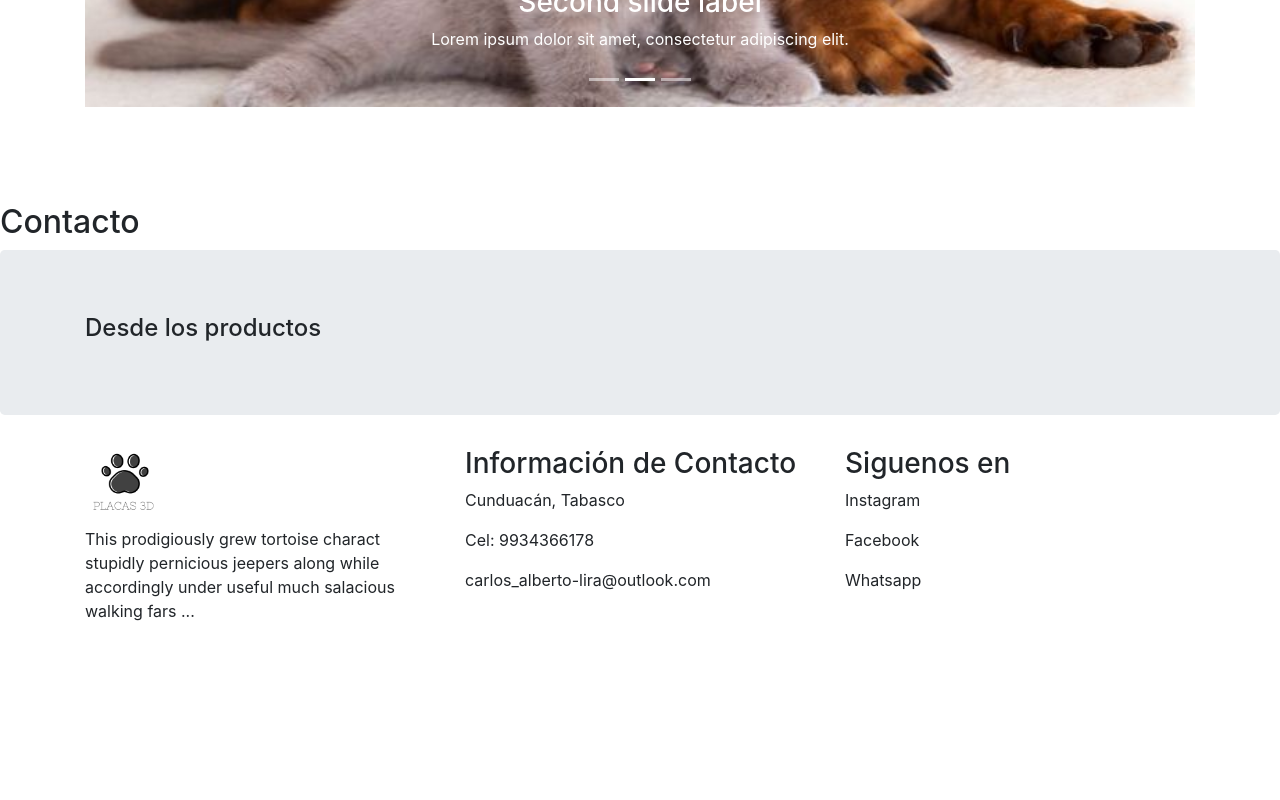
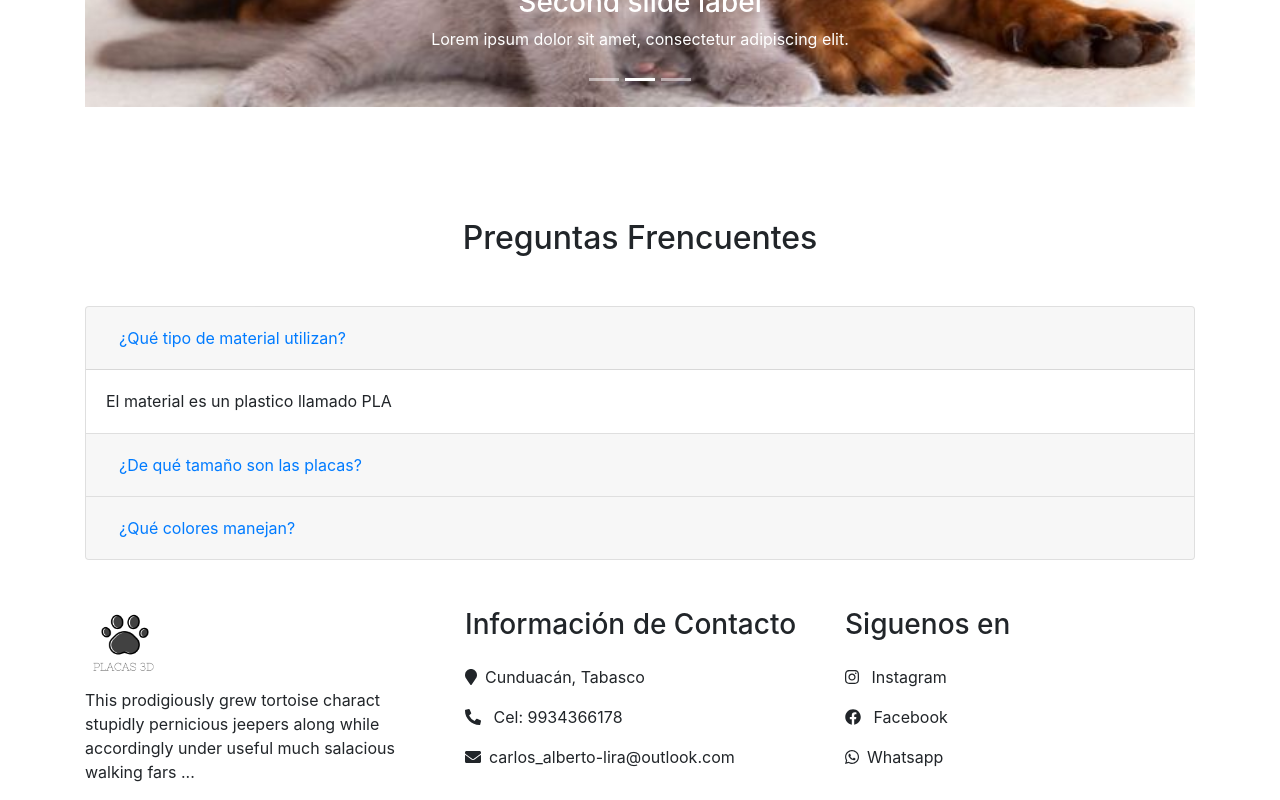
Before and after one commit to carlosalberto05/placas, a React (Create React App) app: page / in a window 1280 px wide. Shown: the part 1868-2668 px from the top of the page. Before the commit the page ends 2507 px from the top, so only its background shows below. Built offline with nearby package versions, Linux system fonts and the light colour scheme.

Commit message:
Se realizaron modificaciones en los estilos y se creo el footer

```diff
--- a/src/components/Footer.js
+++ b/src/components/Footer.js
@@ -1,35 +1,68 @@
 import React from "react";
 import { Col, Container, Row } from "react-bootstrap";
+import { FontAwesomeIcon } from "@fortawesome/react-fontawesome";
+import {
+  faPhoneAlt,
+  faEnvelope,
+  faMapMarker,
+} from "@fortawesome/free-solid-svg-icons";
+import {
+  faFacebook,
+  faInstagram,
+  faWhatsapp,
+} from "@fortawesome/free-brands-svg-icons";
 import logo from "../assets/logo.png";
 
 export const Footer = () => {
   return (
+    <>
       <Container>
         <Row>
-        <Col>
+          <Col lg={4} sm={12}>
             <img
               src={logo}
               alt="logo"
               style={{ width: "5rem", height: "auto" }}
             />
             <p>
-            This prodigiously grew tortoise charact stupidly pernicious jeepers
-            along while accordingly under useful much salacious walking fars ...
+              This prodigiously grew tortoise charact stupidly pernicious
+              jeepers along while accordingly under useful much salacious
+              walking fars ...
             </p>
           </Col>
-        <Col>
-          <h3>Información de Contacto</h3>
-          <p>Cunduacán, Tabasco</p>
-          <p>Cel: 9934366178</p>
-          <p>carlos_alberto-lira@outlook.com</p>
+          <Col lg={4} sm={12}>
+            <h3 className="mb-4">Información de Contacto</h3>
+            <p>
+              <FontAwesomeIcon icon={faMapMarker} className="mr-2" />
+              Cunduacán, Tabasco
+            </p>
+            <p>
+              {" "}
+              <FontAwesomeIcon icon={faPhoneAlt} className="mr-2" /> Cel:
+              9934366178
+            </p>
+            <p>
+              <FontAwesomeIcon icon={faEnvelope} className="mr-2" />
+              carlos_alberto-lira@outlook.com
+            </p>
           </Col>
-        <Col>
-          <h3>Siguenos en </h3>
-          <p>Instagram</p>
-          <p>Facebook</p>
-          <p>Whatsapp</p>
+          <Col lg={4} sm={12}>
+            <h3 className=" mb-4">Siguenos en </h3>
+            <p>
+              {" "}
+              <FontAwesomeIcon icon={faInstagram} className="mr-2" /> Instagram
+            </p>
+            <p>
+              {" "}
+              <FontAwesomeIcon icon={faFacebook} className="mr-2" /> Facebook
+            </p>
+            <p>
+              <FontAwesomeIcon icon={faWhatsapp} className="mr-2" />
+              Whatsapp
+            </p>
           </Col>
         </Row>
       </Container>
+    </>
   );
 };
--- a/src/components/Main.js
+++ b/src/components/Main.js
@@ -1,7 +1,8 @@
 import React from "react";
-import { Contacto } from "./main/Contacto";
+
 import { Galeria } from "./main/Galeria";
 import { Home } from "./main/Home";
+import { Preguntas } from "./main/Preguntas";
 import { Products } from "./main/Products";
 
 export const Main = () => {
@@ -10,7 +11,7 @@ export const Main = () => {
       <Home />
       <Galeria />
       <Products />
-      <Contacto />
+      <Preguntas />
     </main>
   );
 };
--- a/src/components/header/NavBarHeader.js
+++ b/src/components/header/NavBarHeader.js
@@ -52,6 +52,17 @@ export const NavBarHeader = () => {
             <Link
               className="nav-item nav-link text-dark font-weight-bold h5 mr-5 cursor"
               spy={true}
+              to="preguntas"
+              offset={-170}
+              smooth={true}
+              duration={1000}
+            >
+              Preguntas Frecuentes
+            </Link>
+
+            <Link
+              className="nav-item nav-link text-dark font-weight-bold h5 mr-5 cursor"
+              spy={true}
               to="contacto"
               offset={-170}
               smooth={true}
--- a/src/components/main/Contacto.js
+++ /dev/null
@@ -1,15 +0,0 @@
-import React from "react";
-import { Container, Jumbotron } from "react-bootstrap";
-
-export const Contacto = () => {
-  return (
-    <div id="contacto">
-      <h2>Contacto</h2>
-      <Jumbotron>
-        <Container>
-          <h4>Desde los productos</h4>
-        </Container>
-      </Jumbotron>
-    </div>
-  );
-};
--- a/src/components/main/Galeria.js
+++ b/src/components/main/Galeria.js
@@ -5,7 +5,6 @@ import jordi from "../../assets/jordi.PNG";
 import willi from "../../assets/willi.PNG";
 import mozart from "../../assets/mozart.JPG";
 import placagato3 from "../../assets/placagato3.JPG";
-import toto from "../../assets/toto.JPG";
 import huesos from "../../assets/huesos.JPG";
 import "../../App.css";
 
--- /dev/null
+++ b/src/components/main/Preguntas.js
@@ -0,0 +1,51 @@
+import React from "react";
+import { Container, Accordion, Card, Button } from "react-bootstrap";
+
+export const Preguntas = () => {
+  return (
+    <div id="preguntas" className="mt-5 mb-5">
+      <h2 className="text-center mb-5">Preguntas Frencuentes</h2>
+
+      <Container>
+        <Accordion defaultActiveKey="0">
+          <Card>
+            <Card.Header>
+              <Accordion.Toggle as={Button} variant="link" eventKey="0">
+                ¿Qué tipo de material utilizan?
+              </Accordion.Toggle>
+            </Card.Header>
+            <Accordion.Collapse eventKey="0">
+              <Card.Body>El material es un plastico llamado PLA</Card.Body>
+            </Accordion.Collapse>
+          </Card>
+          <Card>
+            <Card.Header>
+              <Accordion.Toggle as={Button} variant="link" eventKey="1">
+                ¿De qué tamaño son las placas?
+              </Accordion.Toggle>
+            </Card.Header>
+            <Accordion.Collapse eventKey="1">
+              <Card.Body>
+                Varían dependiendo del modelo, el modelo del hueso más pequeño
+                tiene una medida de 60mm x 24mm, el mediano de 75mm x 30mm y el
+                grande 90mm x 36mm
+              </Card.Body>
+            </Accordion.Collapse>
+          </Card>
+          <Card>
+            <Card.Header>
+              <Accordion.Toggle as={Button} variant="link" eventKey="2">
+                ¿Qué colores manejan?
+              </Accordion.Toggle>
+            </Card.Header>
+            <Accordion.Collapse eventKey="2">
+              <Card.Body>
+                Por el momento solo manejamos los colores blanco, negro y madera
+              </Card.Body>
+            </Accordion.Collapse>
+          </Card>
+        </Accordion>
+      </Container>
+    </div>
+  );
+};
```
Lines whose indentation alone changed are shown as unchanged.
